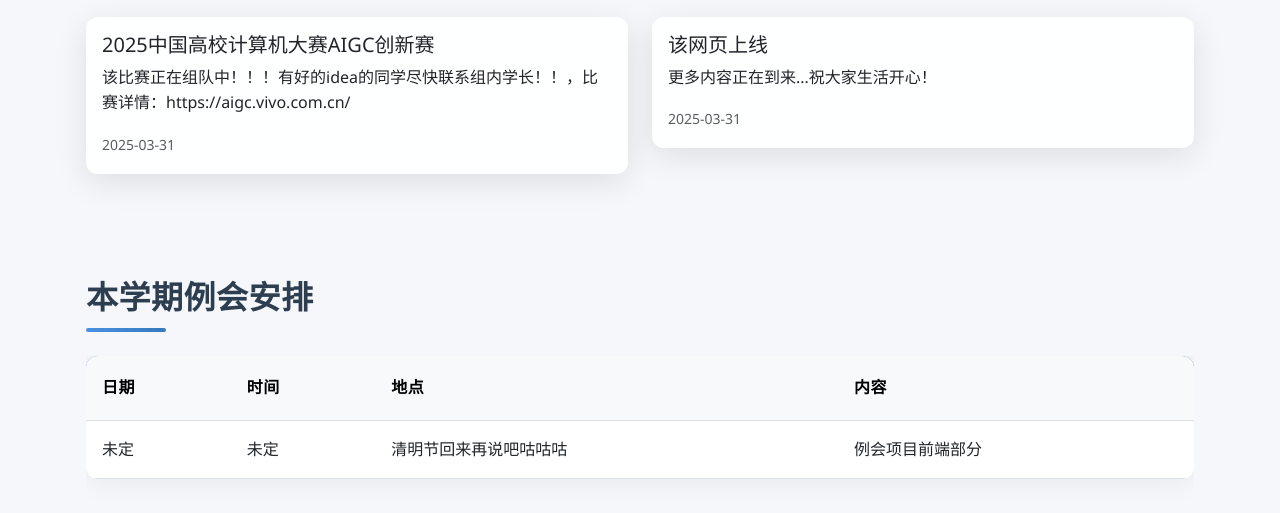
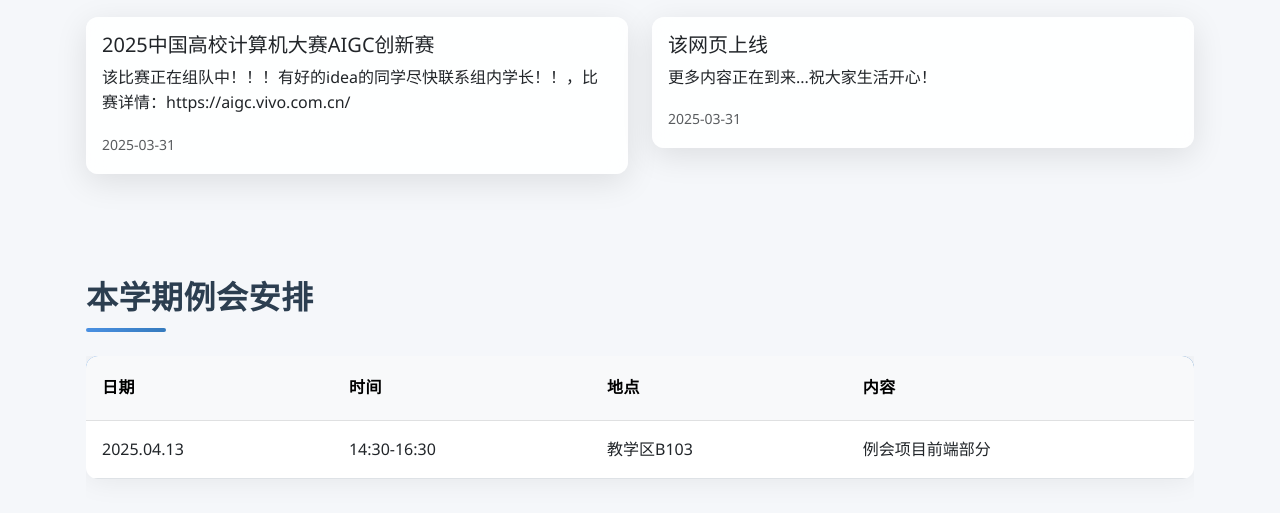
Before and after one commit to TIC-DLUT/project-list, a plain HTML site: page index.html in a window 1280 px wide. Shown: the part 439-952 px from the top of the page. Drawn offline with nearby package versions, Linux system fonts and the light colour scheme.

Commit message:
Deploying to gh-pages from @ TIC-DLUT/project-list@69d00c8b69385a83a43c884d19b757b607e56a88 🚀

```diff
--- a/index.html
+++ b/index.html
@@ -203,9 +203,9 @@
                     <tbody>
 
                         <tr class="meeting-row">
-                            <td>未定</td>
-                            <td>未定</td>
-                            <td>清明节回来再说吧咕咕咕</td>
+                            <td>2025.04.13</td>
+                            <td>14:30-16:30</td>
+                            <td>教学区B103</td>
                             <td>例会项目前端部分</td>
                         </tr>
 
```
